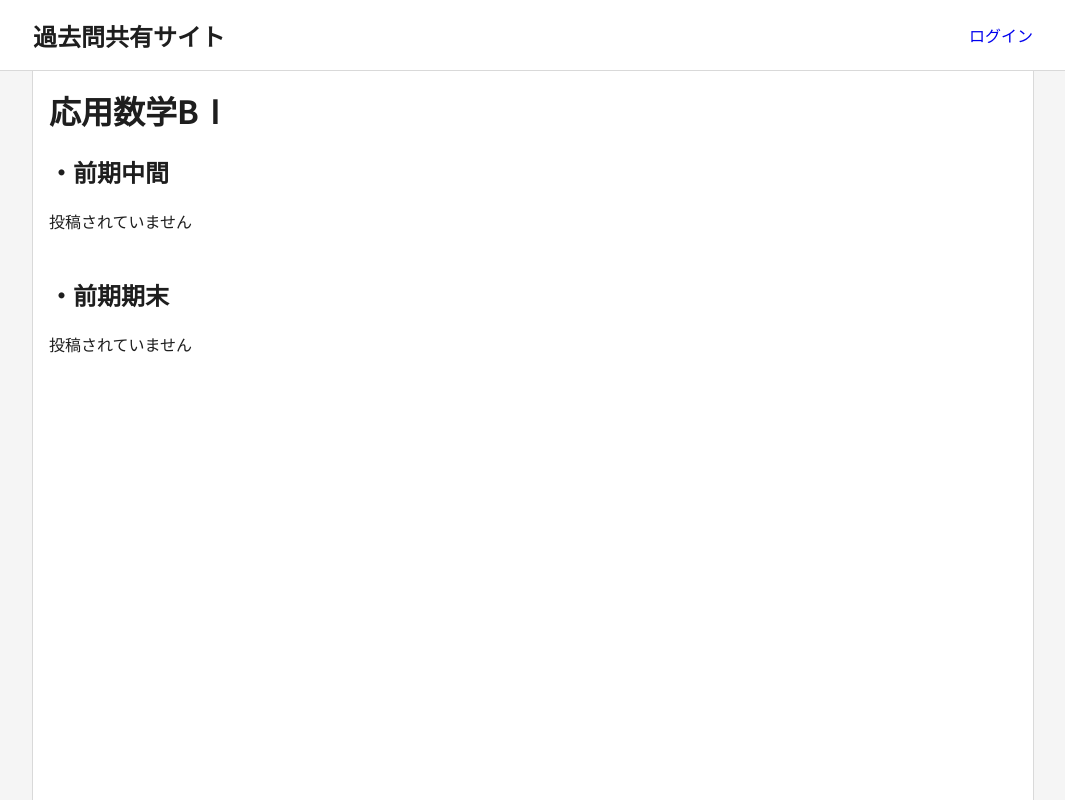
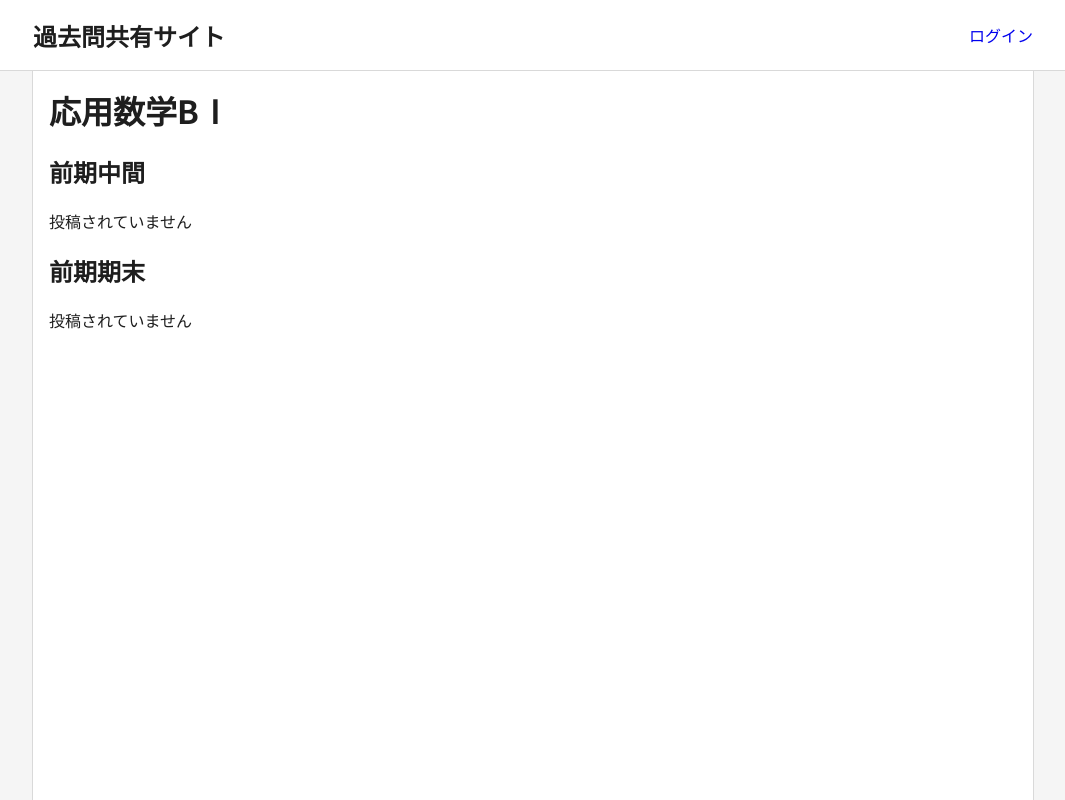
Before and after one commit to umiteru2004/schedule-site, a PHP site: page /exam.php?subject=applied_math_b1 in a window 1280 px wide. Shown: the whole page, without its empty margins (107-1172 px from the left). Run offline with PHP 8.4, Linux system fonts and the light colour scheme; tables that the repository leaves empty hold one stand-in row (values such as "Sample post").

Commit message:
feat: 教科ページをスタイリングしました。

```diff
--- /dev/null
+++ b/php/css/exam.css
@@ -0,0 +1,3 @@
+.exam-img {
+  width: 100%;
+}
--- a/php/exam.php
+++ b/php/exam.php
@@ -1,10 +1,13 @@
 <?php
+require "./lib/subjects.php";
+
 $subject = $_GET['subject'];
-$PAGE_TITLE = $subject;
+$PAGE_TITLE = $subjects[$subject];
 
 require "./ui/head.php";
 ?>
 
+<link href="/css/exam.css" rel="stylesheet" />
 </head>
 
 <body>
@@ -13,8 +16,6 @@ require "./ui/head.php";
     <main>
 
         <?php
-        require "./lib/subjects.php";
-
         echo '<h1>', $subjects[$subject], '</h1>';
 
         $exam_types = ['前期中間', '前期期末'];
@@ -26,8 +27,8 @@ require "./ui/head.php";
             $sql->execute([$subject, $exam_type]);
             $row = $sql->fetch(PDO::FETCH_ASSOC);
             if (!$row) {
-                echo '<h2>・' . $exam_type . '</h2>';
-                echo '投稿されていません<br><br>';
+                echo '<h2>', $exam_type, '</h2>';
+                echo '<p>投稿されていません</p>';
                 continue;
             }
 
@@ -35,9 +36,8 @@ require "./ui/head.php";
             $mime_type = $finfo->buffer($row['image']);
             $img_base64 = base64_encode($row['image']);
 
-            echo '<h2>・' . $exam_type . '</h2>';
-            echo '<img src="data:' . $mime_type . ';base64,' . $img_base64 . '">';
-            echo '<br><br>';
+            echo '<h2>', $exam_type, '</h2>';
+            echo '<img src="data:', $mime_type, ';base64,', $img_base64, '" class="exam-img">';
         }
         ?>
     </main>
```
